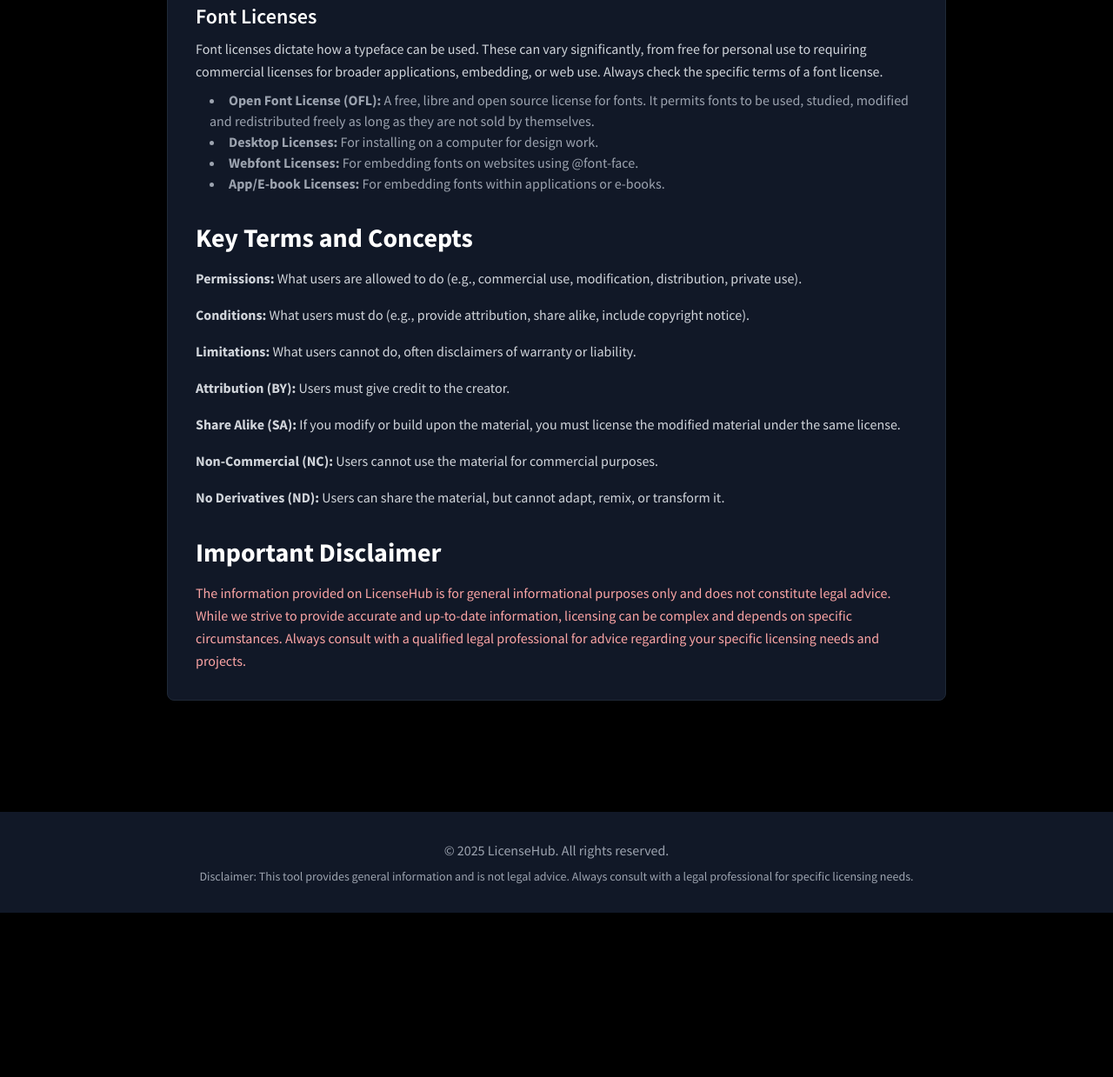
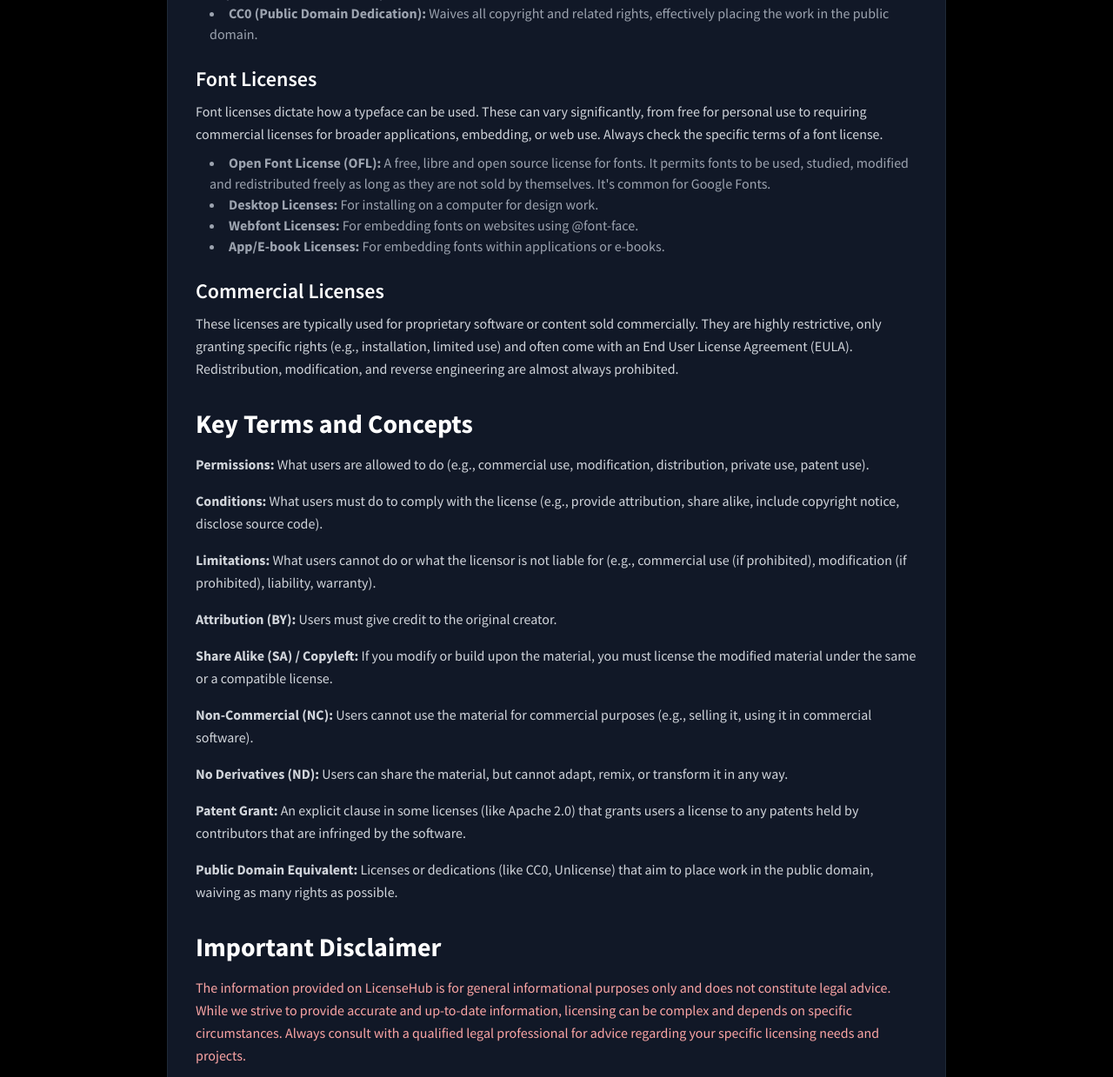
Before and after one commit to modcoretech/LicenseHub, a plain HTML site: page about.html in a window 1280 px wide. Shown: the part 1178-2417 px from the top of the page at 87% size. Before the commit the page ends 2228 px from the top, so only its background shows below. Drawn offline with nearby package versions, Linux system fonts and the light colour scheme.

Commit message:
Update about.html
Signed-off-by: canvrs <nitraDE@ok.de>

```diff
--- a/about.html
+++ b/about.html
@@ -11,12 +11,12 @@
 <body class="bg-black text-gray-100 font-source-sans-pro">
     <header class="bg-gray-900 shadow-lg py-4">
         <div class="container mx-auto flex justify-between items-center px-4">
-            <a href="index.html" class="text-3xl font-bold text-white">LicenseHub</a>
-            <nav>
+            <a href="index.html" class="text-3xl font-bold text-white" aria-label="LicenseHub Home">LicenseHub</a>
+            <nav aria-label="Main Navigation">
                 <ul class="flex space-x-6">
-                    <li><a href="licenses.html" class="text-gray-300 hover:text-white transition duration-300">Discover Licenses</a></li>
-                    <li><a href="chooser.html" class="text-gray-300 hover:text-white transition duration-300">License Chooser</a></li>
-                    <li><a href="about.html" class="text-white hover:text-gray-300 transition duration-300">About Licenses</a></li>
+                    <li><a href="licenses.html" class="text-gray-300 hover:text-white transition duration-300" aria-label="Discover Licenses Page">Discover Licenses</a></li>
+                    <li><a href="chooser.html" class="text-gray-300 hover:text-white transition duration-300" aria-label="License Chooser Page">License Chooser</a></li>
+                    <li><a href="about.html" class="text-white hover:text-gray-300 transition duration-300" aria-current="page">About Licenses</a></li>
                 </ul>
             </nav>
         </div>
@@ -42,7 +42,7 @@
                             These licenses typically allow users to freely use, modify, and distribute software. They are broadly categorized into "permissive" and "copyleft" licenses.
                             <ul class="list-disc list-inside ml-4 mt-2 text-gray-400">
                                 <li><strong>Permissive Licenses (e.g., MIT, Apache 2.0, BSD):</strong> Grant extensive rights with minimal restrictions, primarily requiring attribution. They allow proprietary derivatives.</li>
-                                <li><strong>Copyleft Licenses (e.g., GPL, LGPL, AGPL):</strong> Require that derivative works also be licensed under the same or a compatible open-source license, ensuring that the software remains "free."</li>
+                                <li><strong>Copyleft Licenses (e.g., GPL, LGPL, AGPL):</strong> Require that derivative works also be licensed under the same or a compatible open-source license, ensuring that the software remains "free." Strong copyleft (GPL, AGPL) applies to the entire work, while weak copyleft (LGPL, MPL) applies more narrowly, often to the licensed component itself.</li>
                             </ul>
                         </p>
                     </div>
@@ -57,6 +57,7 @@
                                 <li><strong>CC BY-NC (Attribution-NonCommercial):</strong> Allows others to remix, adapt, and build upon your work non-commercially, and although their new works must also acknowledge you and be non-commercial, they don’t have to license their derivative works on the same terms.</li>
                                 <li><strong>CC BY-NC-SA (Attribution-NonCommercial-ShareAlike):</strong> Allows others to remix, adapt, and build upon your work non-commercially, as long as they credit you and license their new creations under the identical terms.</li>
                                 <li><strong>CC BY-NC-ND (Attribution-NonCommercial-NoDerivatives):</strong> The most restrictive of the six main licenses, allowing others to download your works and share them with others as long as they credit you, but they can’t change them in any way or use them commercially.</li>
+                                <li><strong>CC0 (Public Domain Dedication):</strong> Waives all copyright and related rights, effectively placing the work in the public domain.</li>
                             </ul>
                         </p>
                     </div>
@@ -65,11 +66,17 @@
                         <p class="text-gray-300 leading-relaxed">
                             Font licenses dictate how a typeface can be used. These can vary significantly, from free for personal use to requiring commercial licenses for broader applications, embedding, or web use. Always check the specific terms of a font license.
                             <ul class="list-disc list-inside ml-4 mt-2 text-gray-400">
-                                <li><strong>Open Font License (OFL):</strong> A free, libre and open source license for fonts. It permits fonts to be used, studied, modified and redistributed freely as long as they are not sold by themselves.</li>
+                                <li><strong>Open Font License (OFL):</strong> A free, libre and open source license for fonts. It permits fonts to be used, studied, modified and redistributed freely as long as they are not sold by themselves. It's common for Google Fonts.</li>
                                 <li><strong>Desktop Licenses:</strong> For installing on a computer for design work.</li>
                                 <li><strong>Webfont Licenses:</strong> For embedding fonts on websites using @font-face.</li>
                                 <li><strong>App/E-book Licenses:</strong> For embedding fonts within applications or e-books.</li>
                             </ul>
+                        </p>
+                    </div>
+                     <div>
+                        <h3 class="text-2xl font-semibold text-white mb-2">Commercial Licenses</h3>
+                        <p class="text-gray-300 leading-relaxed">
+                            These licenses are typically used for proprietary software or content sold commercially. They are highly restrictive, only granting specific rights (e.g., installation, limited use) and often come with an End User License Agreement (EULA). Redistribution, modification, and reverse engineering are almost always prohibited.
                         </p>
                     </div>
                 </div>
@@ -78,13 +85,15 @@
             <section>
                 <h2 class="text-3xl font-bold text-white mb-4">Key Terms and Concepts</h2>
                 <div class="space-y-4 text-gray-300 leading-relaxed">
-                    <p><strong>Permissions:</strong> What users are allowed to do (e.g., commercial use, modification, distribution, private use).</p>
-                    <p><strong>Conditions:</strong> What users must do (e.g., provide attribution, share alike, include copyright notice).</p>
-                    <p><strong>Limitations:</strong> What users cannot do, often disclaimers of warranty or liability.</p>
-                    <p><strong>Attribution (BY):</strong> Users must give credit to the creator.</p>
-                    <p><strong>Share Alike (SA):</strong> If you modify or build upon the material, you must license the modified material under the same license.</p>
-                    <p><strong>Non-Commercial (NC):</strong> Users cannot use the material for commercial purposes.</p>
-                    <p><strong>No Derivatives (ND):</strong> Users can share the material, but cannot adapt, remix, or transform it.</p>
+                    <p><strong>Permissions:</strong> What users are allowed to do (e.g., commercial use, modification, distribution, private use, patent use).</p>
+                    <p><strong>Conditions:</strong> What users must do to comply with the license (e.g., provide attribution, share alike, include copyright notice, disclose source code).</p>
+                    <p><strong>Limitations:</strong> What users cannot do or what the licensor is not liable for (e.g., commercial use (if prohibited), modification (if prohibited), liability, warranty).</p>
+                    <p><strong>Attribution (BY):</strong> Users must give credit to the original creator.</p>
+                    <p><strong>Share Alike (SA) / Copyleft:</strong> If you modify or build upon the material, you must license the modified material under the same or a compatible license.</p>
+                    <p><strong>Non-Commercial (NC):</strong> Users cannot use the material for commercial purposes (e.g., selling it, using it in commercial software).</p>
+                    <p><strong>No Derivatives (ND):</strong> Users can share the material, but cannot adapt, remix, or transform it in any way.</p>
+                    <p><strong>Patent Grant:</strong> An explicit clause in some licenses (like Apache 2.0) that grants users a license to any patents held by contributors that are infringed by the software.</p>
+                    <p><strong>Public Domain Equivalent:</strong> Licenses or dedications (like CC0, Unlicense) that aim to place work in the public domain, waiving as many rights as possible.</p>
                 </div>
             </section>
 
@@ -97,7 +106,7 @@
         </div>
     </main>
 
-    <footer class="bg-gray-900 py-8 mt-16">
+    <footer class="bg-gray-900 py-8 mt-16" role="contentinfo">
         <div class="container mx-auto text-center text-gray-400 px-4">
             <p>&copy; 2025 LicenseHub. All rights reserved.</p>
             <p class="mt-2 text-sm">Disclaimer: This tool provides general information and is not legal advice. Always consult with a legal professional for specific licensing needs.</p>
```
